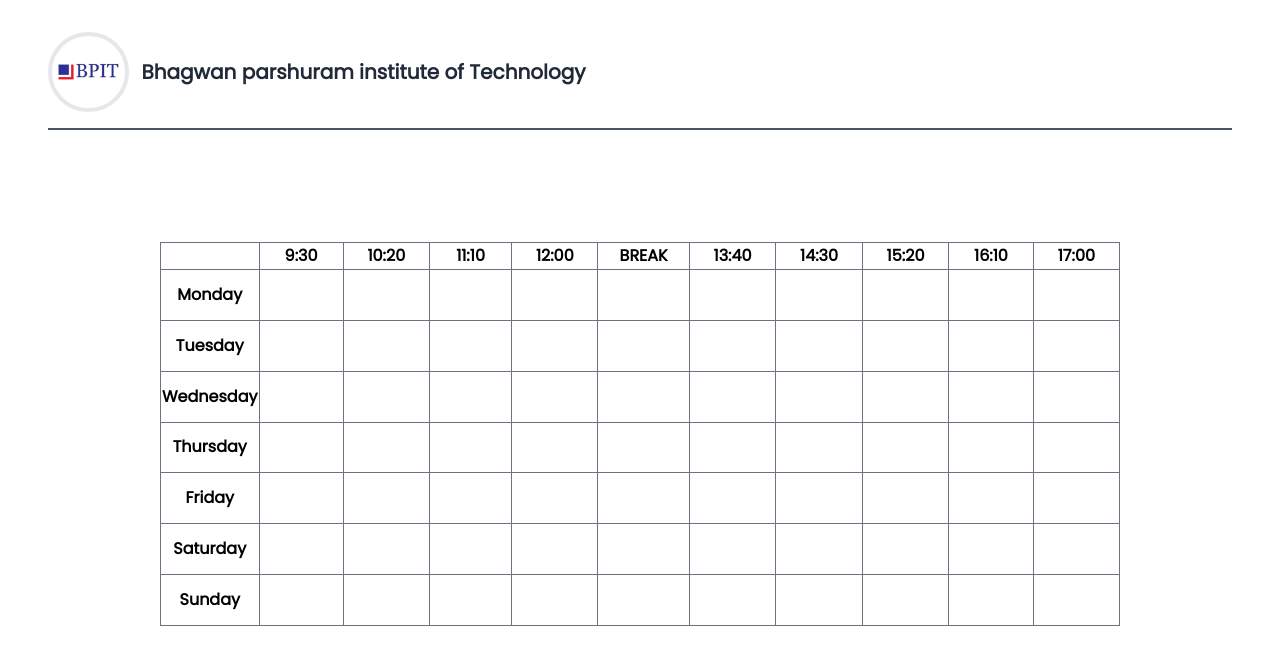
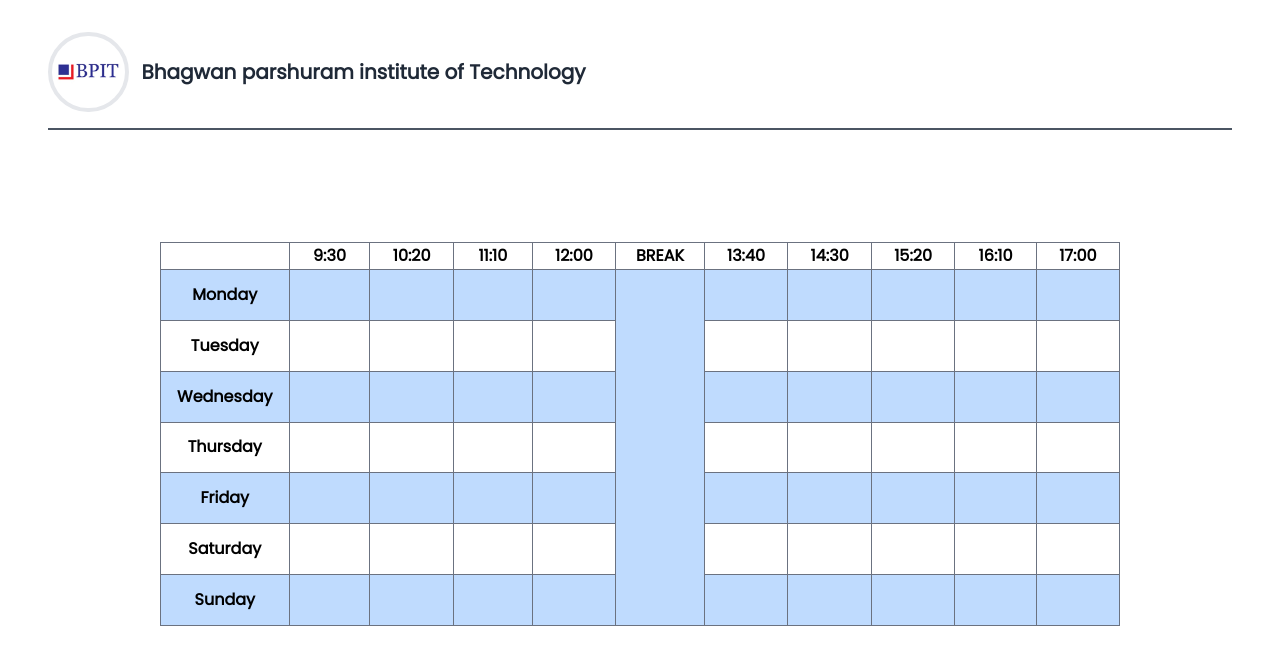
Before and after one commit to deepanshudua555/AMS-Frontend, a React (Vite) app: page /timetable in a window 1280 px wide. Shown: the top 664 px of the page. Built offline with nearby package versions, Linux system fonts and the light colour scheme.

Commit message:
minor chages

```diff
--- a/src/components/timetable.jsx
+++ b/src/components/timetable.jsx
@@ -1,8 +1,45 @@
-import React from "react";
+import React from 'react'
 
 const Timetable = () => {
-    const days = ["Monday", "Tuesday", "Wednesday", "Thursday", "Friday", "Saturday", "Sunday"];
-    const times = ["9:30", "10:20", "11:10", "12:00", "Break", "13:40", "14:30", "15:20", "16:10", "17:00"];
+  const days = [
+    'Monday',
+    'Tuesday',
+    'Wednesday',
+    'Thursday',
+    'Friday',
+    'Saturday',
+    'Sunday',
+  ]
+  const times = [
+    '9:30',
+    '10:20',
+    '11:10',
+    '12:00',
+    'BREAK',
+    '13:40',
+    '14:30',
+    '15:20',
+    '16:10',
+    '17:00',
+  ]
+
+  const breakColBorder = (time, day) => {
+    let border = 'border border-gray-500'
+    if (time === 'BREAK') {
+      if (day != 'Monday' || day != 'Sunday') {
+        border = 'border-x border-gray-500 bg-blue-200'
+      }
+    }
+    return border
+  }
+
+  const rowStyle = (day) => {
+    if (['Monday', 'Wednesday', 'Friday', 'Sunday'].includes(day)) {
+      console.log(day)
+      return 'bg-blue-200'
+    }
+    return ''
+  }
 
   return (
     <table className="border-collapse border border-gray-500 mx-auto m-24 w-3/4 h-96">
@@ -10,7 +47,10 @@ const Timetable = () => {
         <tr>
           <th className="border border-gray-500"></th>
           {times.map((time) => (
-                    <th key={time} className="border border-gray-500 text-center uppercase font-semibold w-32">
+            <th
+              key={time}
+              className="border border-gray-500 text-center font-semibold w-32"
+            >
               {time}
             </th>
           ))}
@@ -18,16 +58,21 @@ const Timetable = () => {
       </thead>
       <tbody>
         {days.map((day) => (
-                <tr key={day}>
-                    <td className="border border-gray-500 text-center font-semibold">{day}</td>
+          <tr key={day} className={rowStyle(day)}>
+            <td className="border border-gray-500 text-center font-semibold w-40">
+              {day}
+            </td>
             {times.map((time) => (
-                        <td key={`${day}-${time}`} className="border border-gray-500"></td>
+              <td
+                key={`${day}-${time}`}
+                className={breakColBorder(time, day)}
+              ></td>
             ))}
           </tr>
         ))}
       </tbody>
     </table>
-    );
-};
+  )
+}
 
-export default Timetable;
+export default Timetable
```
Lines whose indentation alone changed are shown as unchanged.
